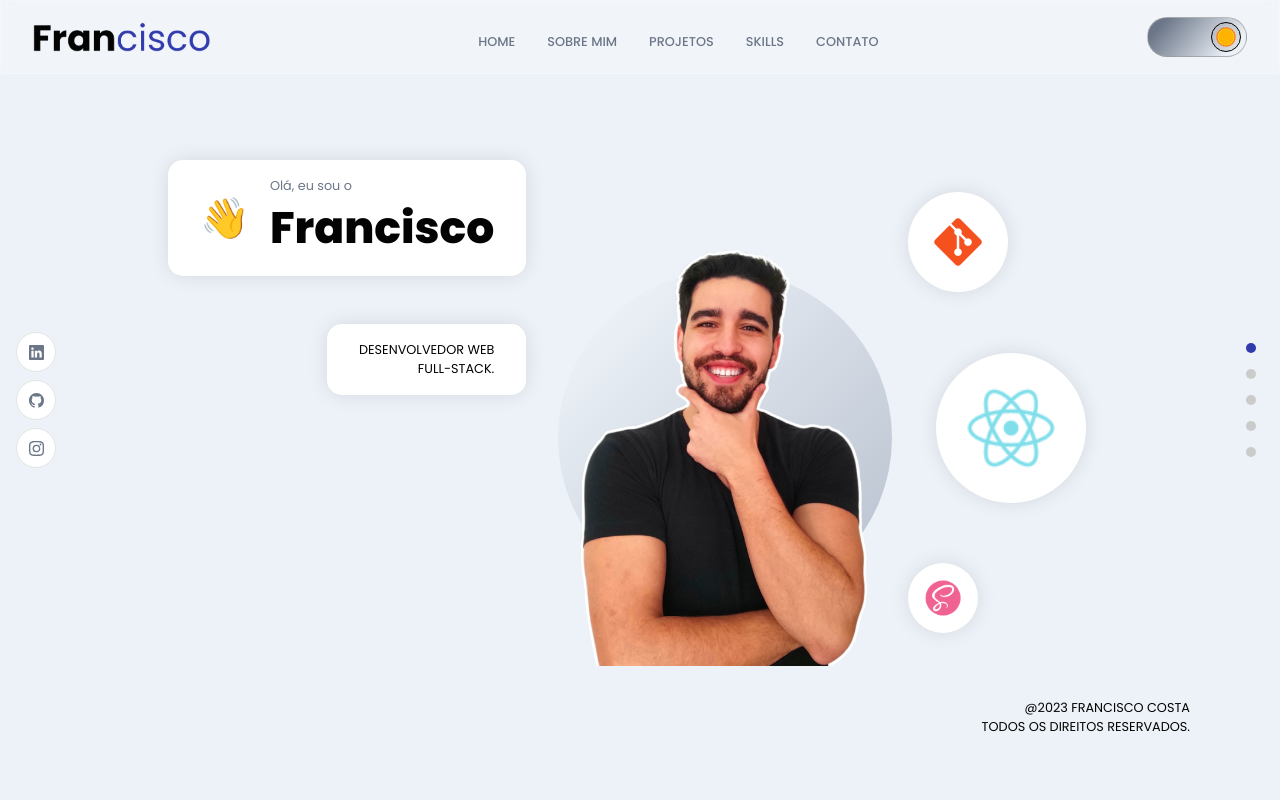
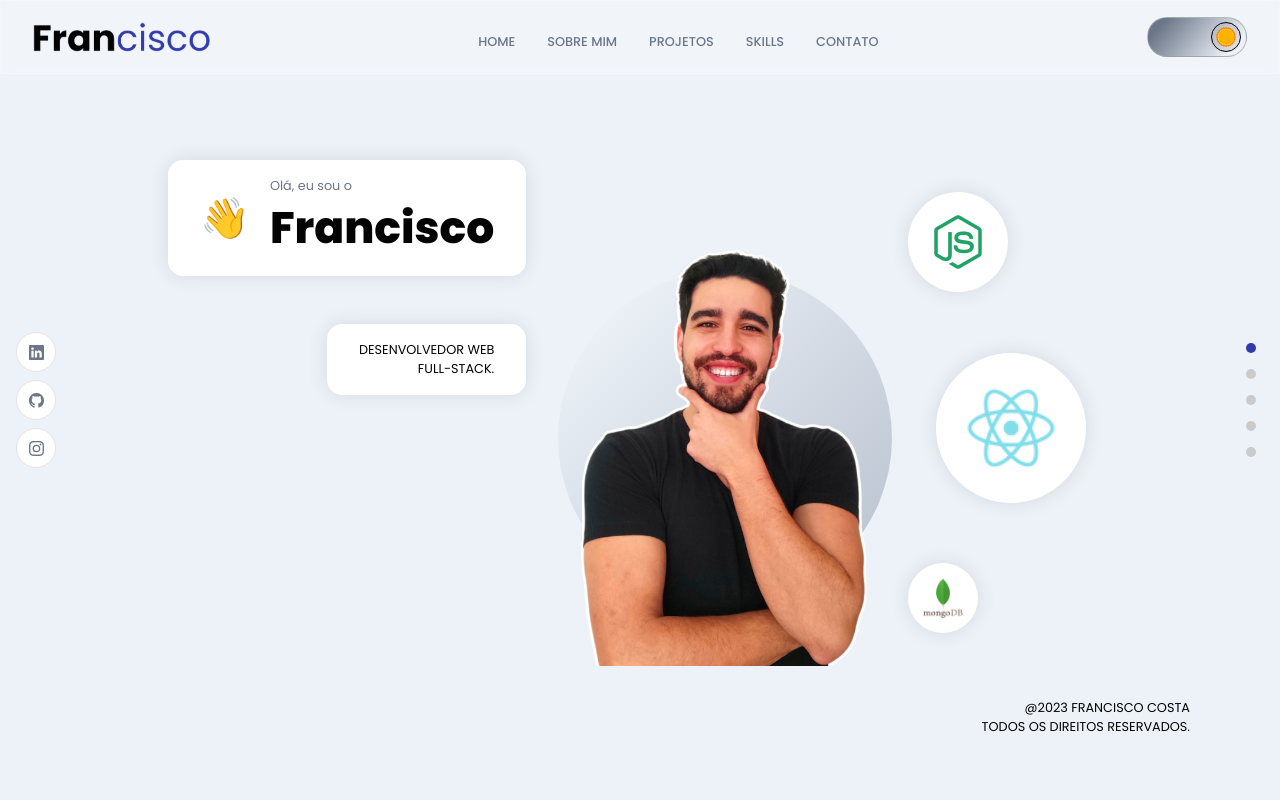
Before and after one commit to FranciscoCosta/portfolio, a React (Create React App) app: page / in a window 1280 px wide. Shown: the top 800 px of the page. Built offline with nearby package versions, Linux system fonts and the light colour scheme.

Commit message:
Fix: Header

```diff
--- a/src/constants/images.js
+++ b/src/constants/images.js
@@ -26,6 +26,7 @@ import jest from '../assets/jest.png';
 import docker from '../assets/docker.png';
 import express from '../assets/express.png';
 import mysql from '../assets/mysql.png';
+import mongo from '../assets/mongo.png'
 
 const images = {
   express,
@@ -45,6 +46,7 @@ const images = {
   html,
   javascript,
   node,
+  mongo,
   python,
   react,
   redux,
--- a/src/container/Header/Header.jsx
+++ b/src/container/Header/Header.jsx
@@ -61,7 +61,7 @@ function Header() {
       whileInView= {scaleVariants.whileInView}
       className="app__header-circles"
       >
-        {[images.git, images.react, images.sass].map((item,index)=>(
+        {[images.node, images.react, images.mongo].map((item,index)=>(
           <div className="circle-cmp app__flex" key={`circle-${index}`}>
             <img src={item} alt={item} />
           </div>
--- a/src/data/skills.js
+++ b/src/data/skills.js
@@ -53,6 +53,11 @@ const skills = [{
     icon: images.node,
 },
 {
+    name: "Mongo",
+    bgColor: "var(--primary-color)",
+    icon: images.mongo,
+},
+{
     name: "Docker",
     bgColor: "var(--primary-color)",
     icon: images.docker,
```
Also changed, not shown: src/assets/mongo.png (added).
